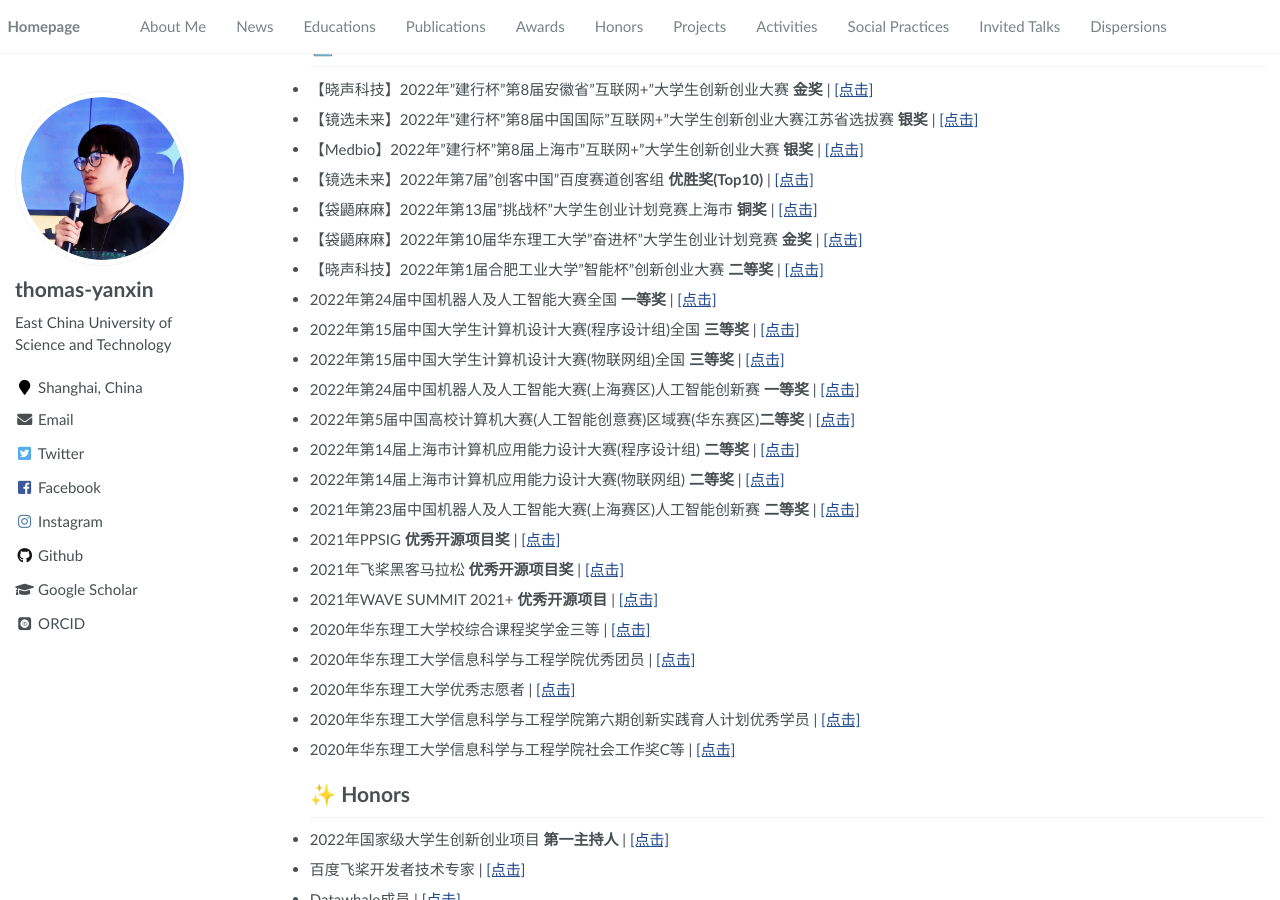
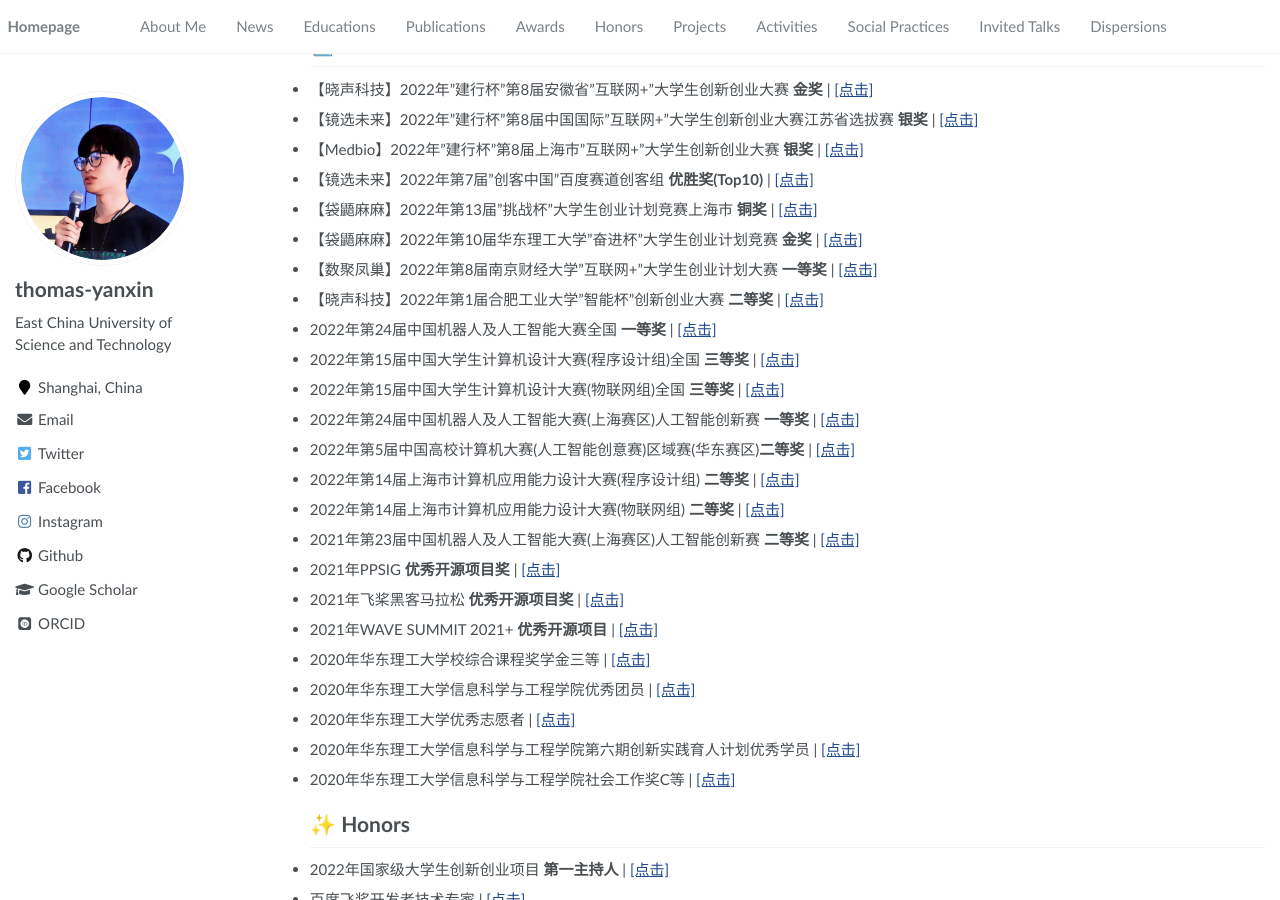
Before and after one commit to thomas-yanxin/thomas-yanxin.github.io, a Jekyll site: the page built from _pages/about.md, in a window 1280 px wide and 900 px high, scrolled down 721 px. Built offline with Jekyll 4.4.1, drawn with Linux system fonts in a browser that asks for light colours; some web fonts are replaced.

Commit message:
Update about.md

```diff
--- a/_pages/about.md
+++ b/_pages/about.md
@@ -47,6 +47,8 @@ redirect_from:
 * 【袋鼯麻麻】2022年第13届"挑战杯"大学生创业计划竞赛上海市 <strong>铜奖</strong> \| [\[点击\]](https://github.com/thomas-yanxin/thomas-yanxin.github.io/blob/master/proof/2022%E5%B9%B4%E6%8C%91%E6%88%98%E6%9D%AF%E5%B8%82%E7%BA%A7%E5%A4%8D%E8%B5%9B%E7%BB%93%E6%9E%9C-%E5%8D%8E%E4%B8%9C%E7%90%86%E5%B7%A5%E5%A4%A7%E5%AD%A6.pdf)
 
 * 【袋鼯麻麻】2022年第10届华东理工大学"奋进杯"大学生创业计划竞赛 <strong>金奖</strong> \| [\[点击\]](https://mp.weixin.qq.com/s/WgE9zxD4Nv4H-f_2sXr5pw)
+
+* 【数聚凤巢】2022年第8届南京财经大学"互联网+"大学生创业计划大赛 <strong>一等奖</strong> \| [\[点击\]]()
 
 * 【晓声科技】2022年第1届合肥工业大学"智能杯"创新创业大赛 <strong>二等奖</strong> \| [\[点击\]](/proof/%E9%A6%96%E5%B1%8A%E5%90%88%E8%82%A5%E5%B7%A5%E4%B8%9A%E5%A4%A7%E5%AD%A6%E2%80%9D%E6%99%BA%E8%83%BD%E6%9D%AF%E2%80%9C%E5%88%9B%E6%96%B0%E5%88%9B%E4%B8%9A%E5%A4%A7%E8%B5%9B%E5%A4%A7%E5%88%9B%E7%BB%84%E4%BA%8C%E7%AD%89%E5%A5%96.jpg)
 
```
